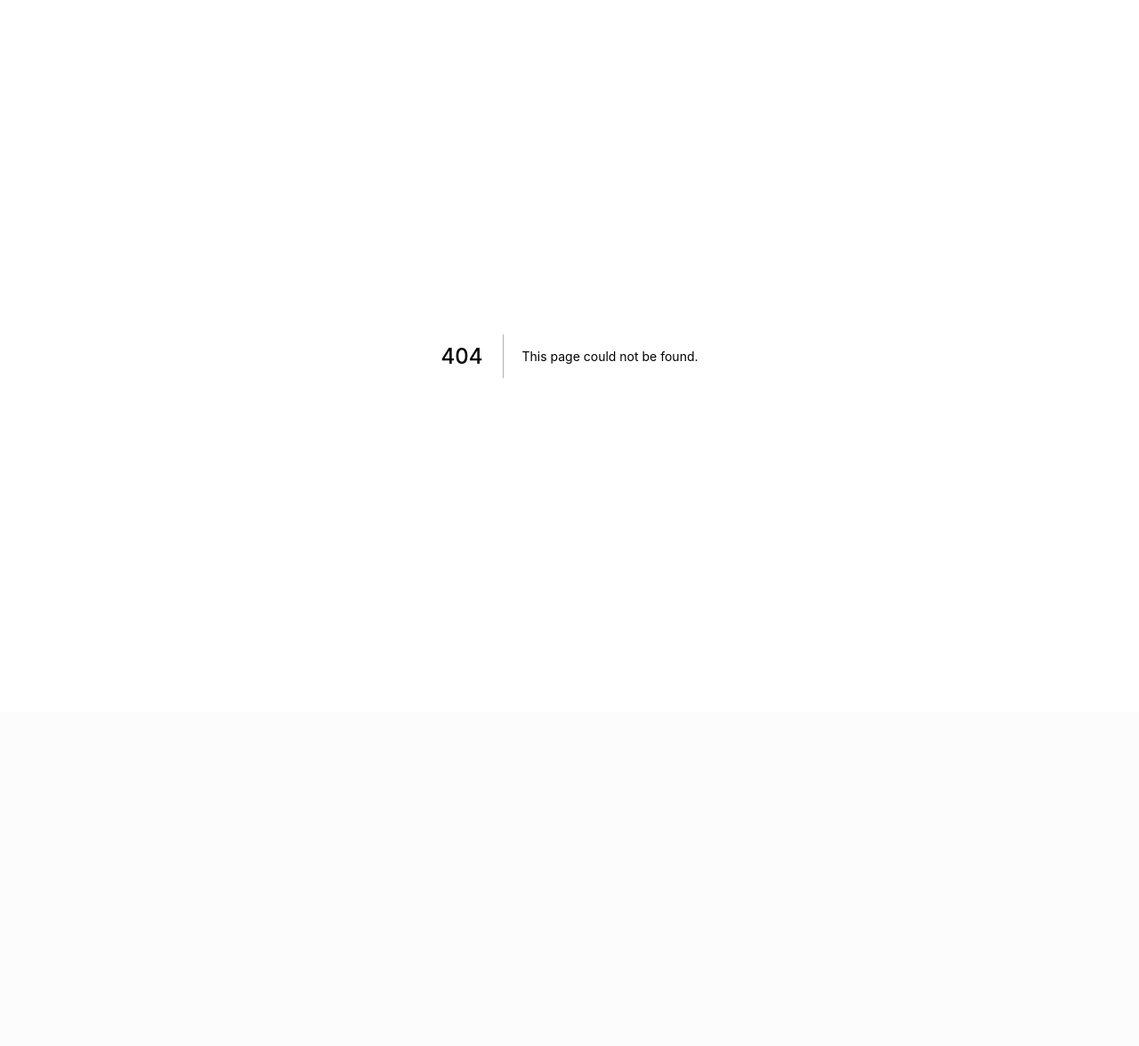
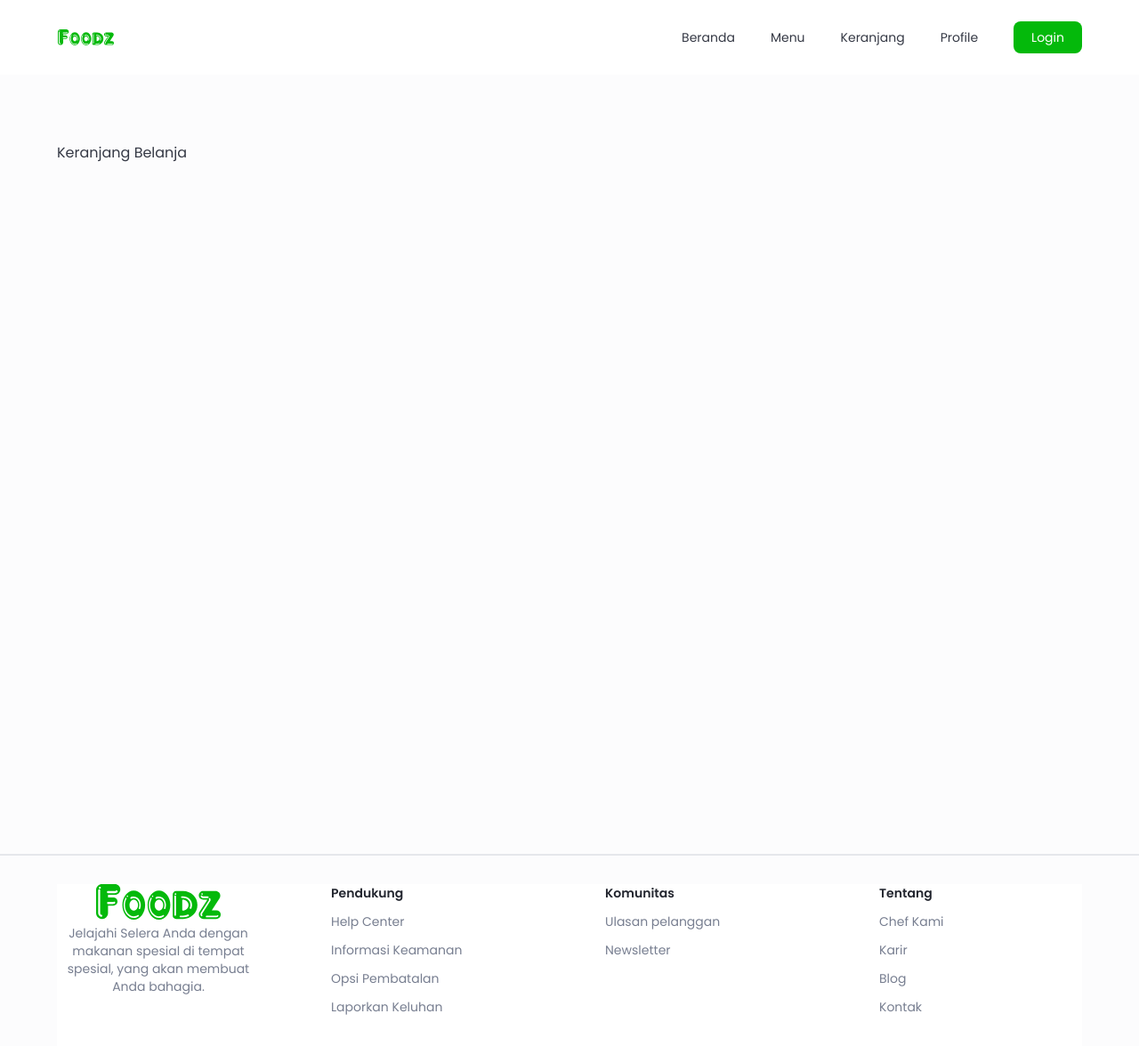
Before and after one commit to widiagustin/foodz-app, a Next.js app: page /cart in a window 1280 px wide. Before the commit this address had no page. Shown: the top 1176 px of the page at 89% size. Before the commit the page ends 800 px from the top, so only its background shows below. Built offline with nearby package versions, Linux system fonts and the light colour scheme; a web font is replaced by a local one.

Commit message:
feat: Create Cart page

```diff
--- /dev/null
+++ b/src/pages/cart.js
@@ -0,0 +1,15 @@
+import React from 'react'
+import Footer from '../components/Footer'
+import Navbar from '../components/Navbar'
+
+export default function cart () {
+  return (
+    <div>
+      <Navbar />
+      <div className='max-w-6xl h-screen mt-40 mx-auto'>
+        <h1>Keranjang Belanja</h1>
+      </div>
+      <Footer />
+    </div>
+  )
+}
```
